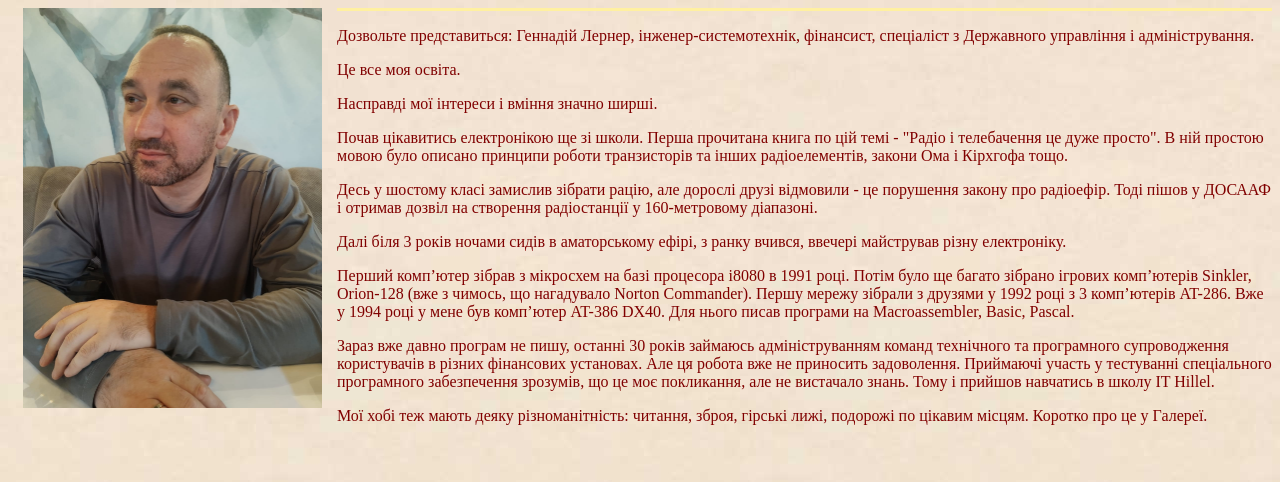
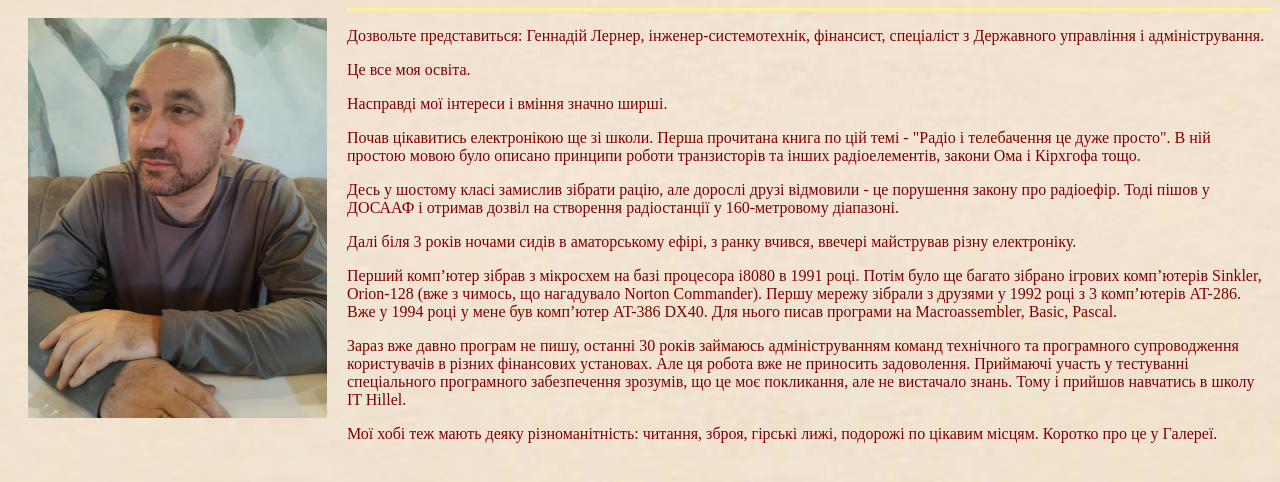
Before and after one commit to deadsoul57/hw21_10.01.2025, a plain HTML site: page pages/home.html in a window 1280 px wide. Drawn offline with Linux system fonts and the light colour scheme.

Commit message:
Update home.html

```diff
--- a/pages/home.html
+++ b/pages/home.html
@@ -1,10 +1,10 @@
 <html>
 <head>
 <title>hw21 Hennadii Lerner</title>
-<meta http-equiv="Content-Type" content="text/html; charset=UTF-8">
+<meta http-equiv="Content-Type" content="text/html; charset=utf-8">
 </head>
 <body text="#800000" link="#990000" vlink="#990000" alink="#CC6633" background="../img/back4.jpg" bgcolor="#F5E5D5">
-<img width=299 height=400 src="../photo/10.jpg" align=left hspace=15>
+<a href="../index.html" target="_top"><img src="../photo/10.jpg" alt="Це я" width=299 height=400 hspace=20 vspace="10" border="0" align=left></a>
 <hr size=3 color="#0fff00>
 <font face="Georgia, Times New Roman, Times, serif">
 <div>
```
